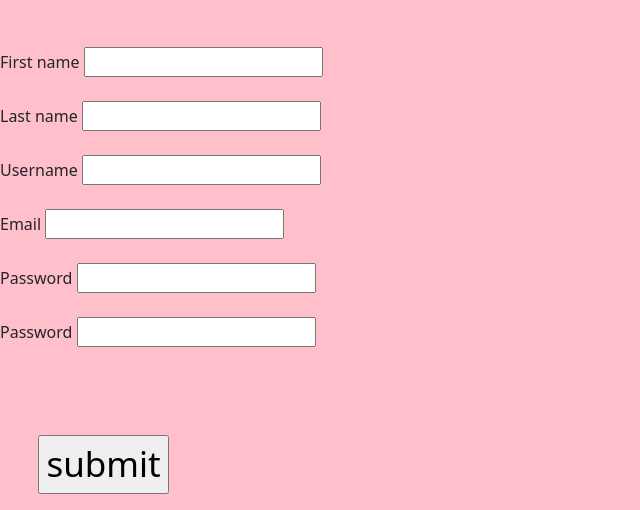
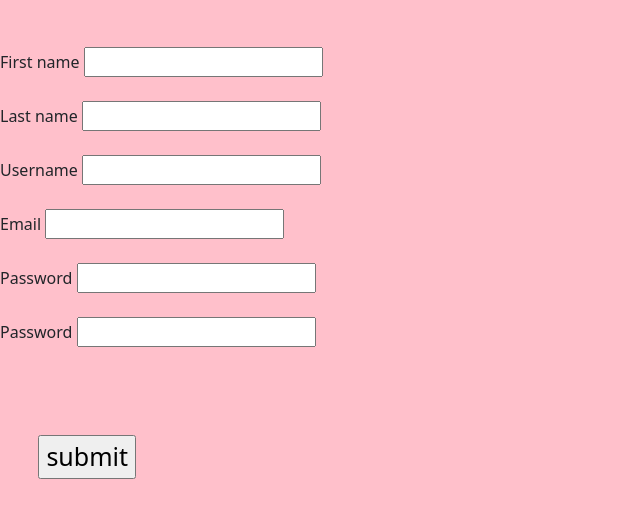
Before and after one commit to Rushika193/Braindigit, a Django app: template management/templates/new.html in a window 1280 px wide. Shown: the part 351-861 px from the top of the page, without its empty margins (0-640 px from the left). After the commit the page ends 830 px from the top, so only its background shows below. Run offline with Django 3.2, Linux system fonts and the light colour scheme; the template is opened without the code that fills it, so the values that code supplies are empty, except form fields; tables that the repository leaves empty hold one stand-in row (values such as "Sample post"); form fields are guessed from the names that the template uses; some libraries are stand-ins or nearby versions.

Commit message:
Update blog3.css

```diff
--- a/Management/manage/static/css/blog3.css
+++ b/Management/manage/static/css/blog3.css
@@ -57,7 +57,7 @@ h1{
 #option{
     margin-top: 5%;
     margin-left:3%;
-    font-size: 35px;
+    font-size: 25px;
     color:black
 }
 #logos{
```
